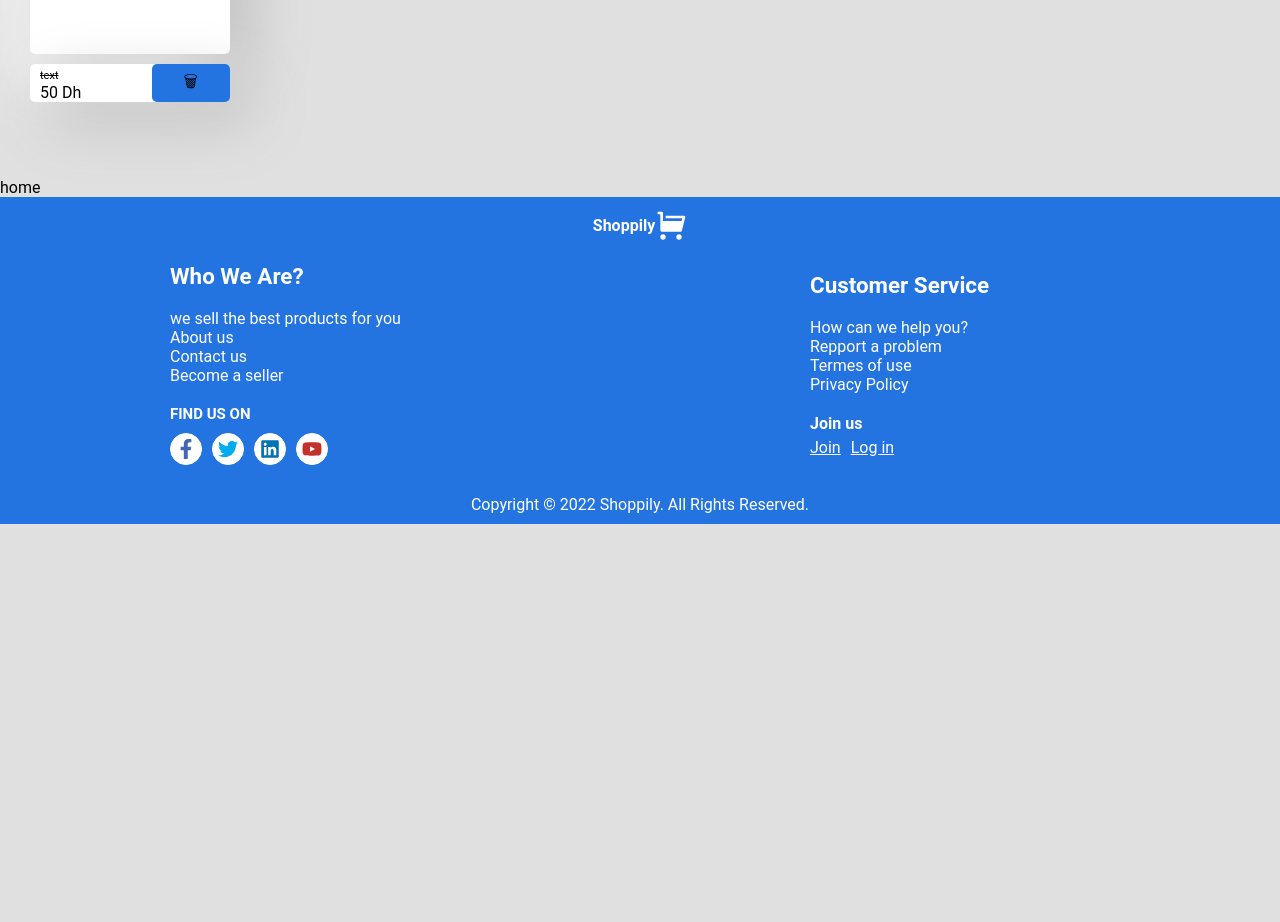
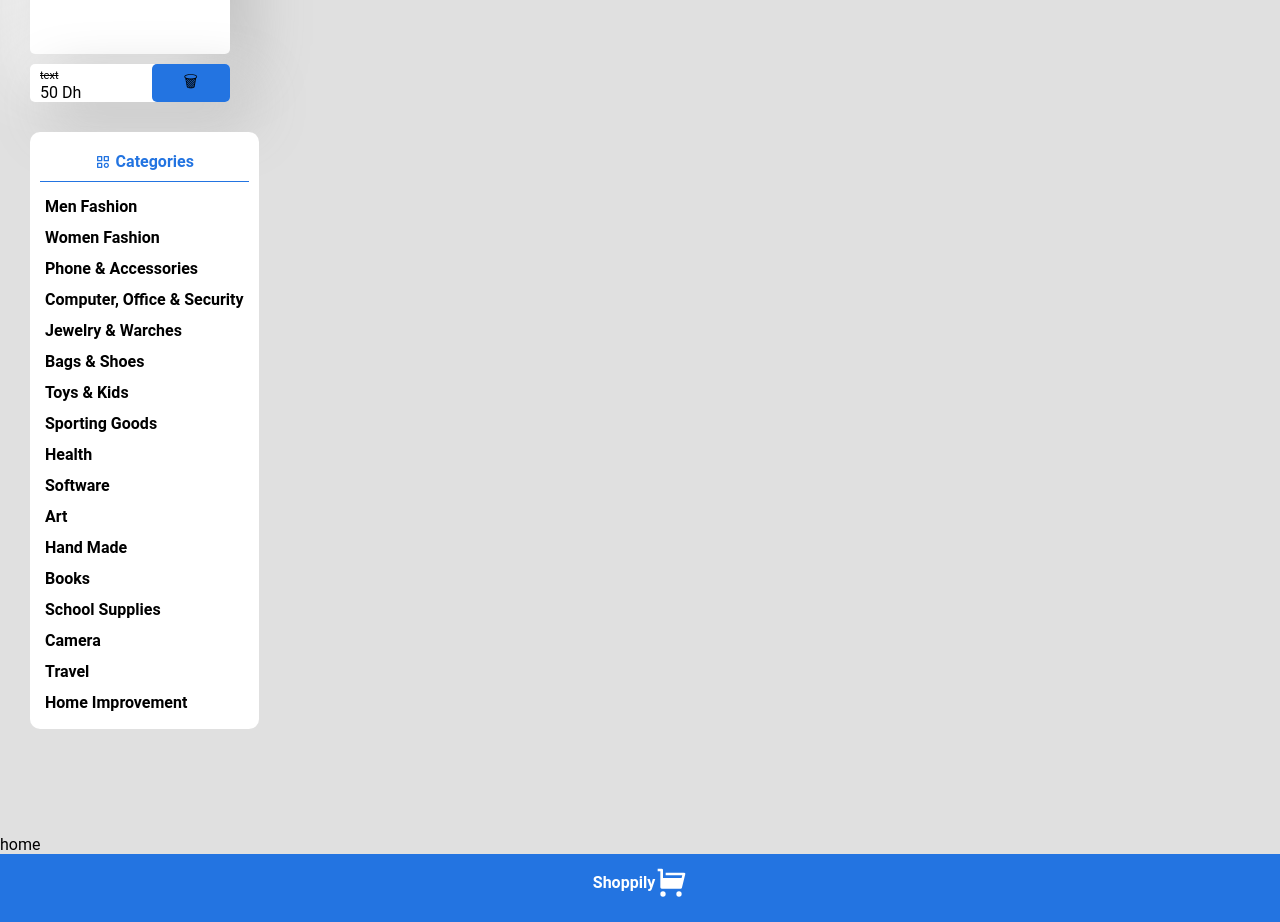
Before and after one commit to abdenassar01/Shoppily, a React (Create React App) app in the folder ecommerce-frontend/: page / in a window 1280 px wide. Shown: the part 400-1322 px from the top of the page. Before the commit the page ends 924 px from the top, so only its background shows below. Built offline with nearby package versions, Linux system fonts and the light colour scheme.

Commit message:
adding categories component

```diff
--- /dev/null
+++ b/ecommerce-frontend/src/components/categories/Category.jsx
@@ -0,0 +1,39 @@
+import { CategoryWrapper, CategoriesList, CategoryHeader, Header } from "./SubComponents";
+import CategoryItem from "./item/CategoryItem";
+
+
+
+import { BiCategory } from "react-icons/bi"
+
+const Category = () => {
+  return (
+    <CategoryWrapper>
+      <CategoryHeader>
+        <Header>
+         <BiCategory /> Categories
+        </Header>
+      </CategoryHeader>
+      <CategoriesList>
+        <CategoryItem label={"Men Fashion"} value={""} />
+        <CategoryItem label={"Women Fashion"} value={""} />
+        <CategoryItem label={"Phone & Accessories"} value={""} />
+        <CategoryItem label={"Computer, Office & Security"} value={""} />
+        <CategoryItem label={"Jewelry & Warches"} value={""} />
+        <CategoryItem label={"Bags & Shoes"} value={""} />
+        <CategoryItem label={"Toys & Kids"} value={""} />
+        <CategoryItem label={"Sporting Goods"} value={""} />
+        <CategoryItem label={"Health"} value={""} />
+        <CategoryItem label={"Software"} value={""} />
+        <CategoryItem label={"Art"} value={""} />
+        <CategoryItem label={"Hand Made"} value={""} />
+        <CategoryItem label={"Books"} value={""} />
+        <CategoryItem label={"School Supplies"} value={""} />
+        <CategoryItem label={"Camera"} value={""} />
+        <CategoryItem label={"Travel"} value={""} />
+        <CategoryItem label={"Home Improvement"} value={""} />
+      </CategoriesList>
+    </CategoryWrapper>
+  )
+}
+
+export default Category
--- /dev/null
+++ b/ecommerce-frontend/src/components/categories/SubComponents.jsx
@@ -0,0 +1,49 @@
+import styled from "styled-components";
+
+import { PrimaryLink } from "../../utils";
+
+export const CategoryWrapper = styled.aside`
+    padding: 10px;
+    background-color: white;
+    width: fit-content;
+    border-radius: 10px;
+
+
+    margin: 30px;
+`
+
+export const CategoriesList = styled.div`
+
+`
+
+export const CategoryItemWrapper = styled(PrimaryLink)`
+    padding: 5px;
+    cursor: pointer;
+    margin: 2px 0;
+    border-radius: 3px;
+    transition: all .2s ease-in;
+    width: 100%;
+    justify-content: start;
+
+    &:hover{
+        background-color: ${props => props.theme.main };
+        color: white;
+    }
+`
+
+export const CategoryHeader = styled.div`
+    text-align: center;
+    color: ${props => props.theme.main };
+    border-bottom: 1px solid ${props => props.theme.main };
+    padding: 10px;
+    width: 100%;
+    margin-bottom: 10px;
+`
+
+export const Header = styled.h3`
+    font-weight: bold;
+    display: flex;
+    justify-content: center;
+    align-items: center;
+    gap: 5px;
+`
--- /dev/null
+++ b/ecommerce-frontend/src/components/categories/item/CategoryItem.jsx
@@ -0,0 +1,12 @@
+import { CategoryItemWrapper } from "../SubComponents";
+
+
+const CategoryItem = ({ label, value }) => {
+  return (
+    <CategoryItemWrapper value={ value } to="/gsgs">
+        { label }
+    </CategoryItemWrapper>
+  )
+}
+
+export default CategoryItem
--- a/ecommerce-frontend/src/components/navbar/SubComponents.jsx
+++ b/ecommerce-frontend/src/components/navbar/SubComponents.jsx
@@ -1,4 +1,4 @@
-import styled from 'styled-components'
+import styled from "styled-components";
 
 export const Wrapper = styled.header`
     background-color: ${ props => props.theme.main };
--- a/ecommerce-frontend/src/components/pages/home/Home.jsx
+++ b/ecommerce-frontend/src/components/pages/home/Home.jsx
@@ -1,4 +1,5 @@
 import ProductCard from '../../../utils/card/ProductCard';
+import Category from "../../categories/Category";
 
 const Home = () => {
   return (
@@ -11,6 +12,7 @@ const Home = () => {
         <br />
         Home
         <ProductCard />
+        <Category />
         <br />
         <br />
         <br />
--- a/ecommerce-frontend/src/utils/links/RouteLink.js
+++ b/ecommerce-frontend/src/utils/links/RouteLink.js
@@ -19,7 +19,7 @@ export const PrimaryLink = styled(StyledLink)`
     font-weight: bold;
 
     &:hover{
-        color: ${props => props.theme.secondary};
+        color: ${ props => props.theme.secondary } ;
     }
 `
 
```
